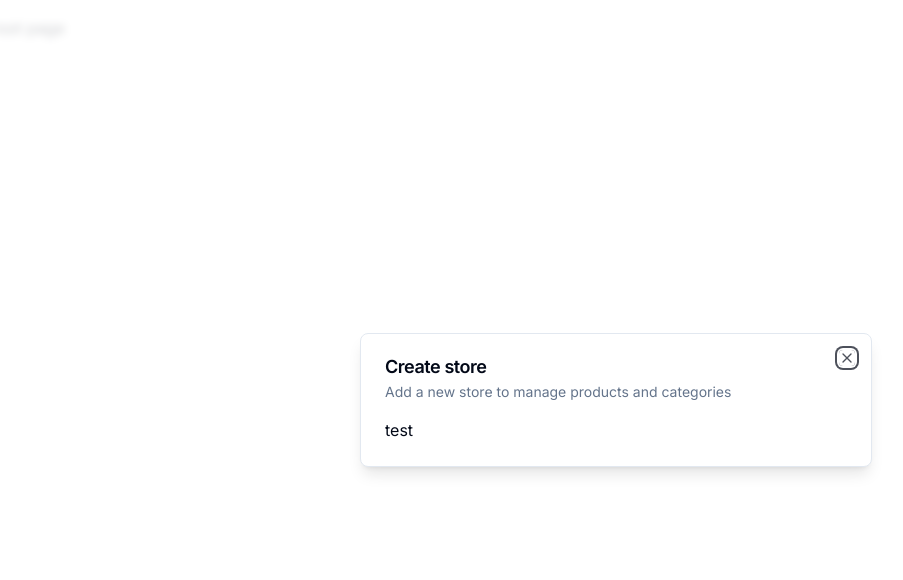
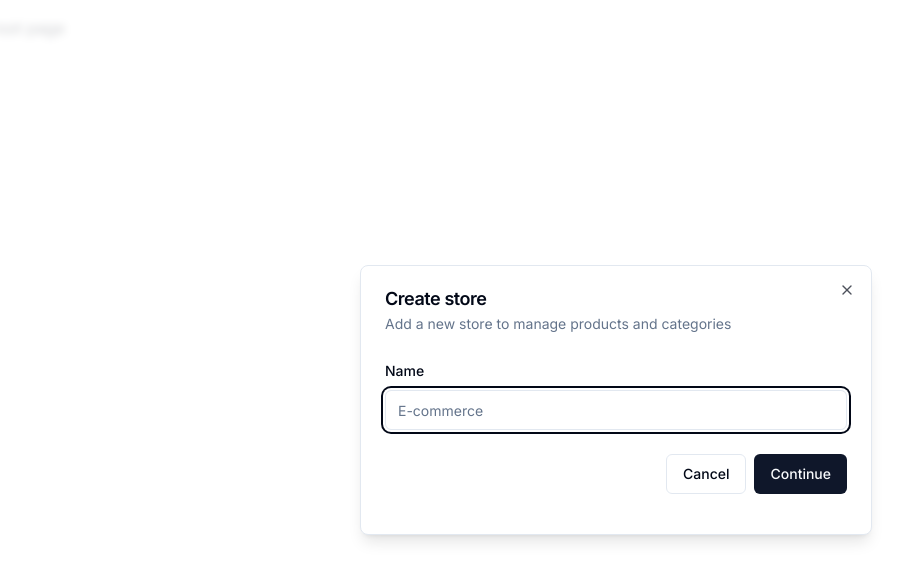
Before and after one commit to RonAlmog/ecommerce-admin, a Next.js app: page / in a window 1280 px wide. Shown: the top 580 px of the page, without its empty margins (24-927 px from the left). Built offline with nearby package versions, Linux system fonts and the light colour scheme.

Commit message:
add form with zod schema and validation

```diff
--- a/components/modals/store-modal.tsx
+++ b/components/modals/store-modal.tsx
@@ -1,12 +1,39 @@
 "use client";
+
+import * as z from "zod";
 
 import { useStoreModal } from "@/hooks/use-store-modal";
 import { Modal } from "@/components/ui/modal";
+import { useForm } from "react-hook-form";
+import { zodResolver } from "@hookform/resolvers/zod";
+import {
+  Form,
+  FormControl,
+  FormField,
+  FormItem,
+  FormLabel,
+  FormMessage,
+} from "@/components/ui/form";
+import { Input } from "@/components/ui/input";
+import { Button } from "@/components/ui/button";
 
-type Props = {};
+const formSchema = z.object({
+  name: z.string().min(1),
+});
 
-const StoreModal = (props: Props) => {
+const StoreModal = () => {
   const storeModal = useStoreModal();
+
+  const form = useForm<z.infer<typeof formSchema>>({
+    resolver: zodResolver(formSchema),
+    defaultValues: {
+      name: "",
+    },
+  });
+
+  const onSubmit = async (values: z.infer<typeof formSchema>) => {
+    console.log(values);
+  };
 
   return (
     <Modal
@@ -15,7 +42,33 @@
       isOpen={storeModal.isOpen}
       onClose={storeModal.onClose}
     >
-      test
+      <div>
+        <div className="space-y-4 py-2 pb-4">
+          <Form {...form}>
+            <form onSubmit={form.handleSubmit(onSubmit)}>
+              <FormField
+                control={form.control}
+                name="name"
+                render={({ field }) => (
+                  <FormItem>
+                    <FormLabel>Name</FormLabel>
+                    <FormControl>
+                      <Input placeholder="E-commerce" {...field} />
+                    </FormControl>
+                    <FormMessage />
+                  </FormItem>
+                )}
+              />
+              <div className="pt-6 space-x-2 flex items-center justify-end w-full">
+                <Button variant="outline" onClick={storeModal.onClose}>
+                  Cancel
+                </Button>
+                <Button type="submit">Continue</Button>
+              </div>
+            </form>
+          </Form>
+        </div>
+      </div>
     </Modal>
   );
 };
```
